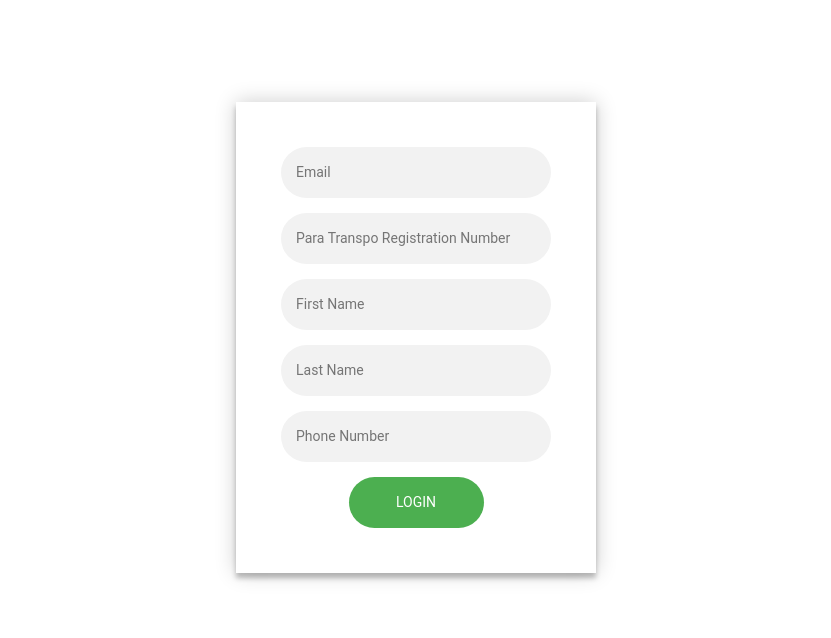
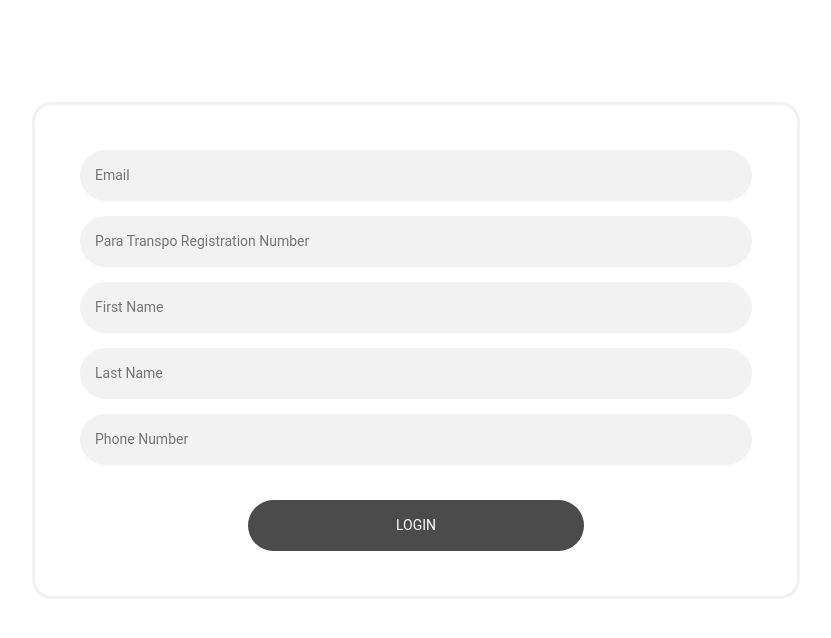
Before and after one commit to muizzzafar11/Para-Transpo_remake, a Vue app in the folder front-end/: page / in a window 1280 px wide. Shown: the top 638 px of the page, without its empty margins (224-1055 px from the left). Built offline with nearby package versions, Linux system fonts and the light colour scheme.

Commit message:
updated login

```diff
--- a/front-end/src/HomePage.vue
+++ b/front-end/src/HomePage.vue
@@ -6,7 +6,7 @@
         <BookRide />
       </Tab>
       <Tab :isSelected="selected === 'Settings'" >
-        <Login msg="Welcome to para-transpo scheduling. Please register below"/>
+        <Login msg=""/>
       </Tab>
     </TabNav>
   </div>
@@ -24,13 +24,13 @@ export default {
   data() {
     return {
       selected: 'Home',
-        today: new Date(new Date().getTime() + 48 * 60 * 60 * 1000).toLocaleDateString(),
+      today: new Date(new Date().getTime() + 24 * 60 * 60 * 1000).toLocaleDateString(),
     }
   },
   methods: {
     setSelected(tab) {
       this.selected = tab;
-    }
+    },
   },
 }
 </script>
--- a/front-end/src/components/BookRide.vue
+++ b/front-end/src/components/BookRide.vue
@@ -24,7 +24,7 @@
             <br>
             </form>
         </div>
-        <p style="font-size: 30px; margin-top: 25px; font-weight: bold;">Book a Second Trip</p>
+        <p style="font-size: 30px; margin-top: 45px; font-weight: bold;">Book a Second Trip</p>
         <div class="book-ride">
             <form>
             <div class="form-group">
@@ -103,9 +103,10 @@ export default {
 .book-ride {
     border-radius: 20px;
     border: 3px solid #f1f1f1;
-    width: 50%;
+    width: 60vw;
     margin: auto;
     padding: 20px;
+    font-size: 20px;
 }
 .form-group input[type="text"], input[type="time"]{
     height: 50px;
--- a/front-end/src/components/LoginForm.vue
+++ b/front-end/src/components/LoginForm.vue
@@ -7,7 +7,7 @@
         <input type="text" placeholder="First Name" v-model="firstName" />
         <input type="text" placeholder="Last Name" v-model="lastName" />
         <input type="text" placeholder="Phone Number" v-model="phoneNum" />
-        <button type="submit" @click="onSubmit">login</button>
+        <button type="submit" @click="onSubmit">{{loginButton}}</button>
         <!-- <p class="message">Not registered? <a href="#">Create an account</a></p> -->
       </form>
     </div>
@@ -22,11 +22,12 @@ export default {
   },
   data() {
     return {
-      email: '',
-      regNum: '',
-      firstName: '',
-      lastName: '',
-      phoneNum: ''
+      email: localStorage.getItem('email') ? localStorage.getItem('email') : '',
+      regNum: localStorage.getItem('regNum') ? localStorage.getItem('regNum') : '',
+      firstName: localStorage.getItem('firstName') ? localStorage.getItem('firstName') : '',
+      lastName: localStorage.getItem('lastName') ? localStorage.getItem('lastName') : '',
+      phoneNum: localStorage.getItem('phoneNum') ? localStorage.getItem('phoneNum') : '',
+      loginButton: localStorage.getItem('email') ? 'Update' : 'Login',
     }
   },
   methods: {
@@ -48,17 +49,19 @@ export default {
   width: 100%;
   padding: 8% 0 0;
   margin: auto;
+  font-size: 25px;
 }
 .form {
   width: 100%;
   position: relative;
   z-index: 1;
   background: #FFFFFF;
-  max-width: 360px;
+  max-width: 60vw;
   margin: 0 auto 100px;
   padding: 45px;
   text-align: center;
-  box-shadow: 0 0 20px 0 rgba(0, 0, 0, 0.2), 0 5px 5px 0 rgba(0, 0, 0, 0.24);
+  border-radius: 20px;
+  border: 3px solid #f1f1f1;
 }
 .form input {
   border-radius: 30px;
@@ -76,19 +79,20 @@ export default {
   font-family: "Roboto", sans-serif;
   text-transform: uppercase;
   outline: 0;
-  background: #4CAF50;
+  background: #4b4b4b;
   width: 50%;
   border-radius: 30px;
   border: 0;
   padding: 15px;
   color: #FFFFFF;
   font-size: 14px;
+  margin-top: 20px;
   -webkit-transition: all 0.3 ease;
   transition: all 0.3 ease;
   cursor: pointer;
 }
 .form button:hover,.form button:active,.form button:focus {
-  background: #43A047;
+  background: #000000;
 }
 .form .message {
   margin: 15px 0 0;
```
